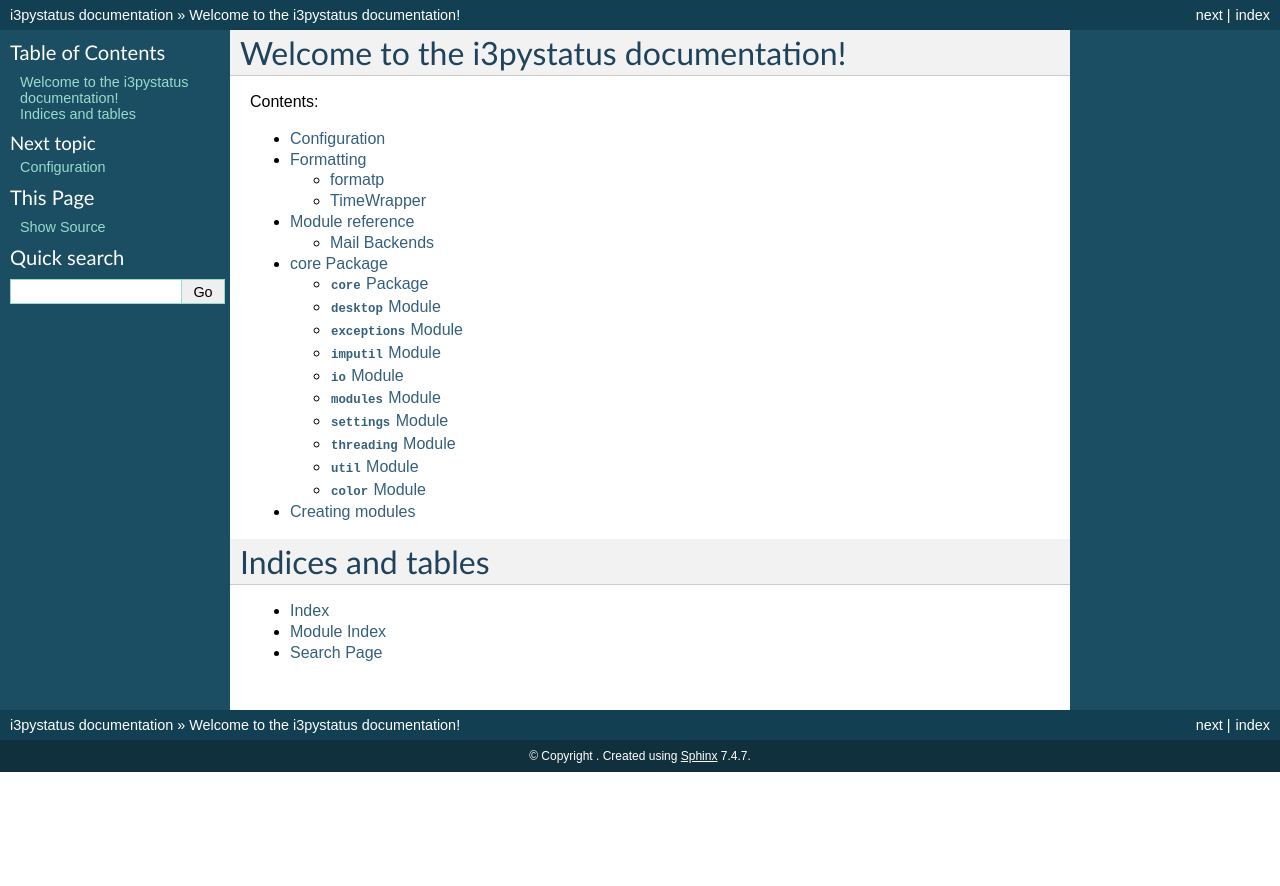
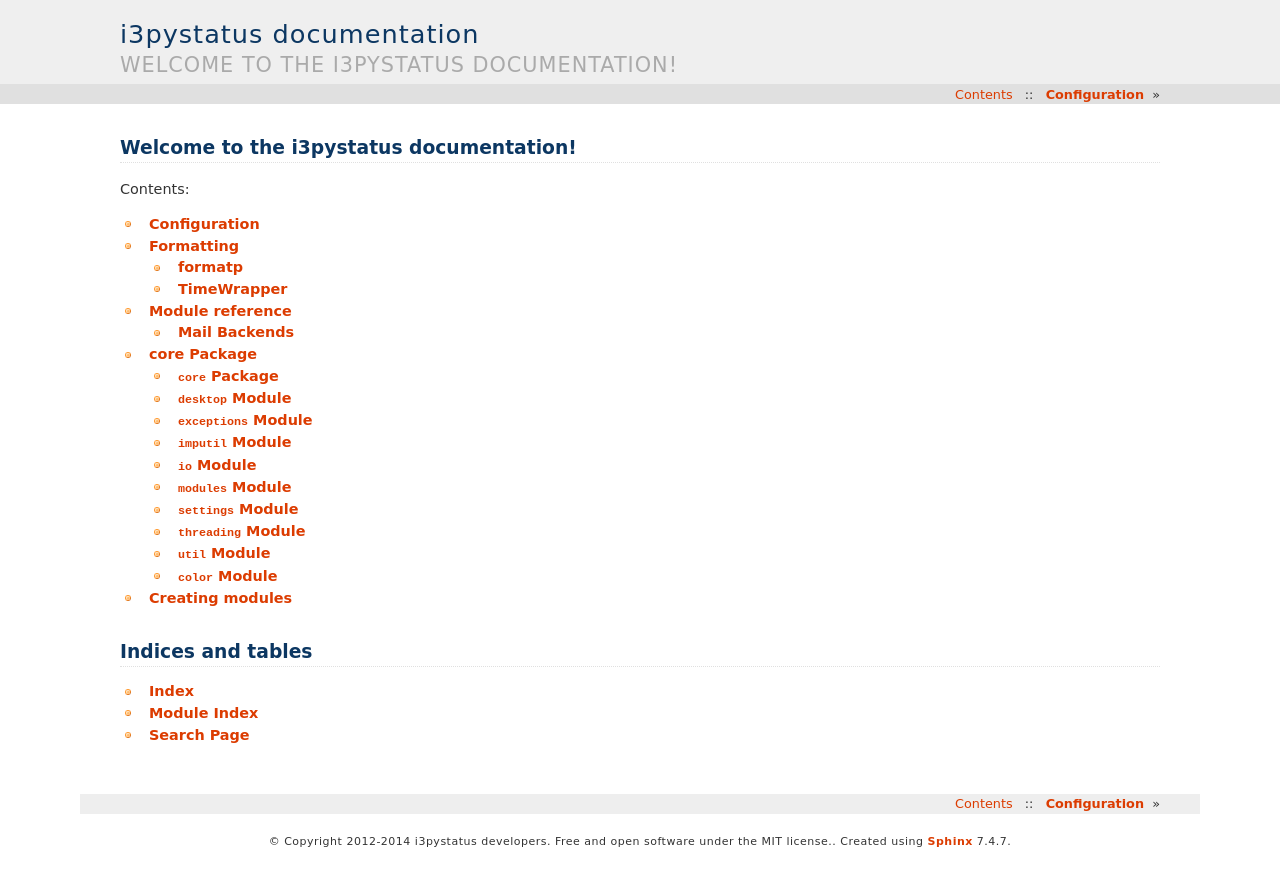
Before and after one commit to enkore/i3pystatus, a Sphinx documentation site: the page built from docs/index.rst, in a window 1280 px wide. Shown: the top 886 px of the page. Built offline with Sphinx 7.4.7, drawn with Linux system fonts in a browser that asks for light colours.

Commit message:
Update docs/conf.py

```diff
--- a/docs/conf.py
+++ b/docs/conf.py
@@ -61,16 +61,16 @@
 
 # General information about the project.
 project = 'i3pystatus'
-copyright = ''
+copyright = '2012-2014 i3pystatus developers. Free and open software under the MIT license.'
 
 # The version info for the project you're documenting, acts as replacement for
 # |version| and |release|, also used in various other places throughout the
 # built documents.
 #
 # The short X.Y version.
-version = ''
+#version = ''
 # The full version, including alpha/beta/rc tags.
-release = ''
+#release = ''
 
 # The language for content autogenerated by Sphinx. Refer to documentation
 # for a list of supported languages.
@@ -101,7 +101,7 @@
 #show_authors = False
 
 # The name of the Pygments (syntax highlighting) style to use.
-pygments_style = 'sphinx'
+pygments_style = "tango"
 
 # A list of ignored prefixes for module index sorting.
 #modindex_common_prefix = []
@@ -114,7 +114,7 @@
 
 # The theme to use for HTML and HTML Help pages.  See the documentation for
 # a list of builtin themes.
-html_theme = 'default'
+html_theme = "haiku"
 
 # Theme options are theme-specific and customize the look and feel of a theme
 # further.  For a list of options available for each theme, see the
```
